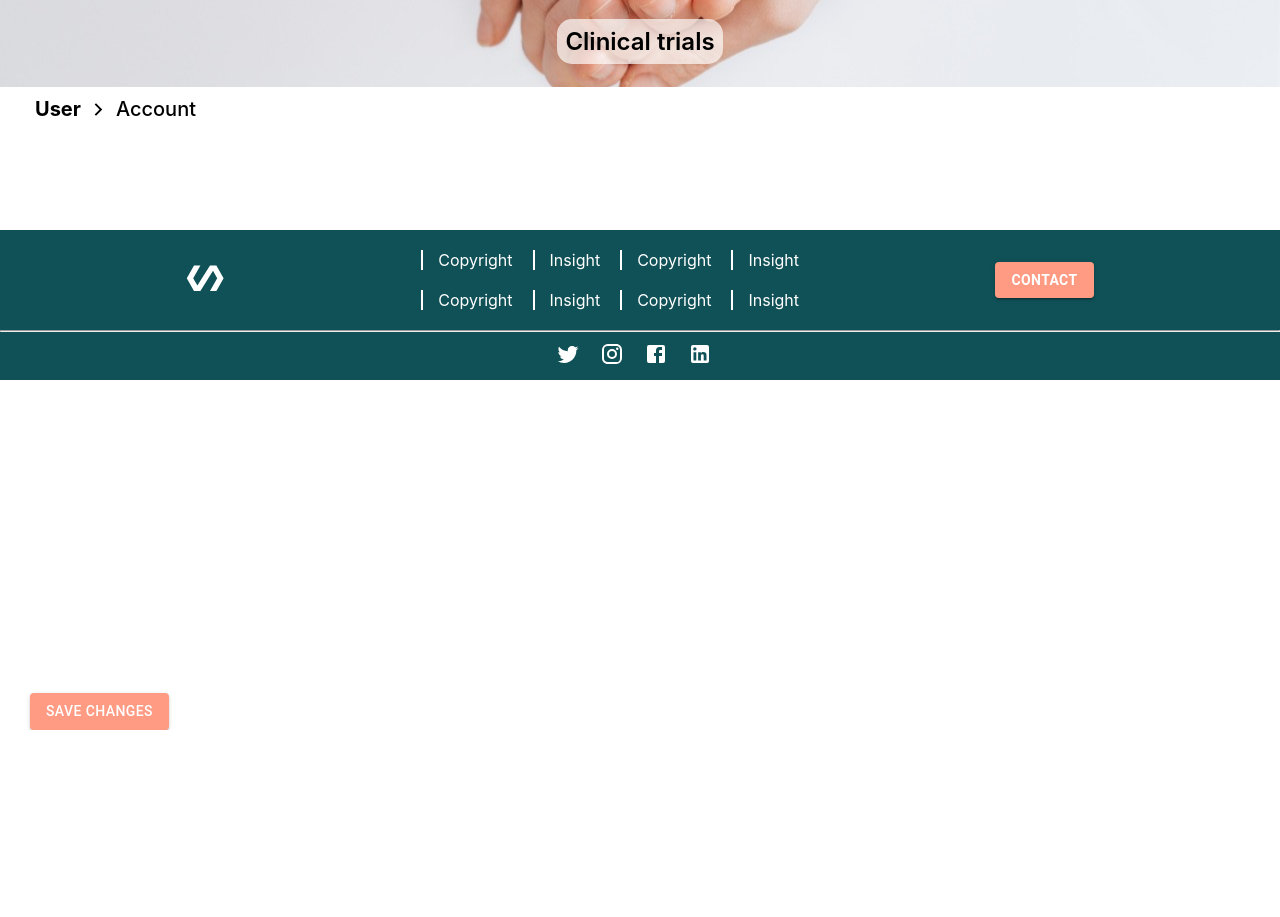
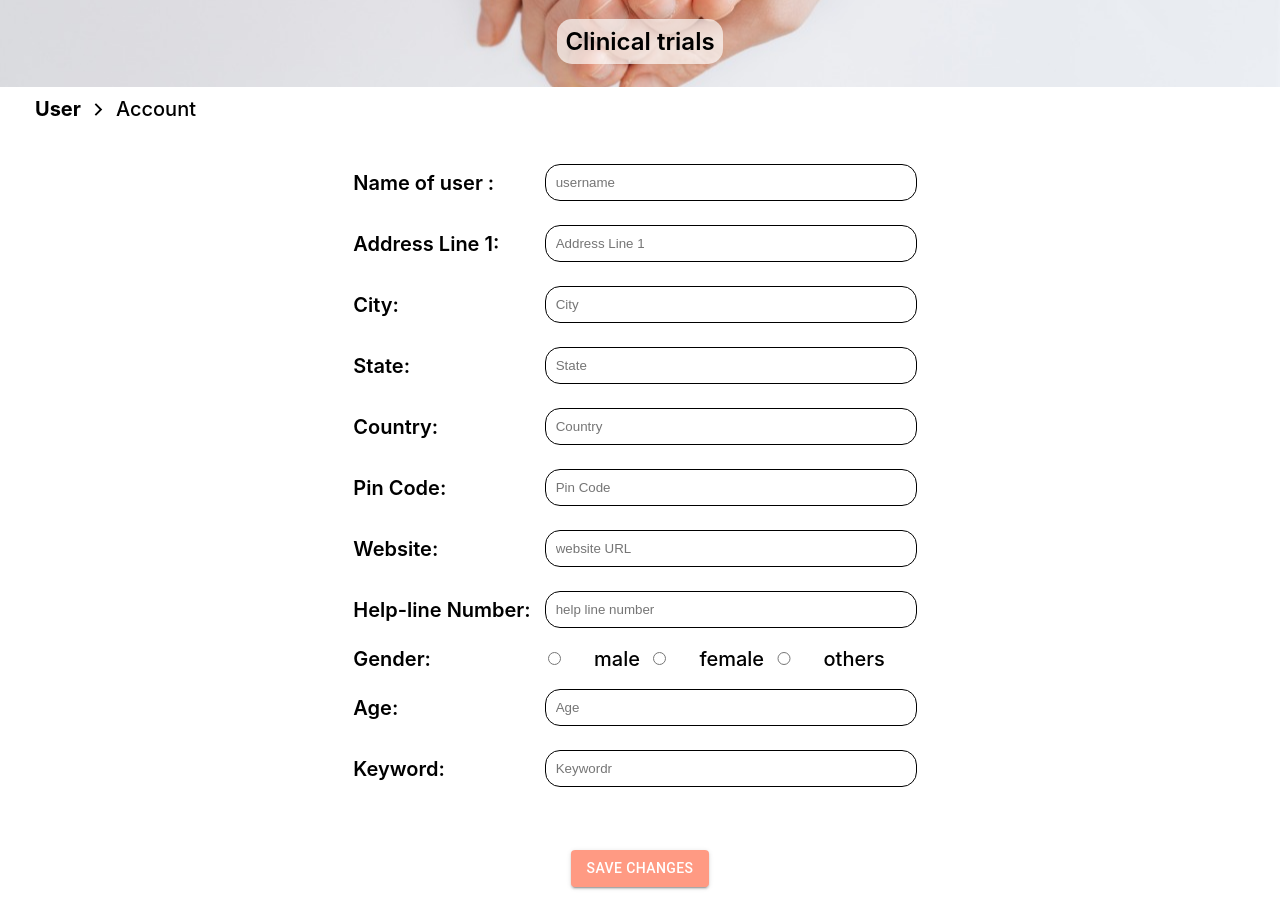
Before and after one commit to AvanishCodes/vconnect, a React (Create React App) app in the folder frontend/: page /useracc in a window 1280 px wide. Shown: the part 420-1337 px from the top of the page. Before the commit the page ends 1150 px from the top, so only its background shows below. Built offline with nearby package versions, Linux system fonts and the light colour scheme; sample sign-in values are in the browser's storage.

Commit message:
useracc ui done

```diff
--- a/frontend/src/pages/UserAcc/UserAcc.css
+++ b/frontend/src/pages/UserAcc/UserAcc.css
@@ -4,3 +4,8 @@
     position: absolute;
     left: 30px;
 }
+
+.field2{
+    display: flex;
+    width: 350px;
+}
--- a/frontend/src/pages/UserAcc/UserAcc.js
+++ b/frontend/src/pages/UserAcc/UserAcc.js
@@ -1,11 +1,13 @@
 import Footer from '../../components/Footer/Footer';
-import React from 'react'
+import React, { useState } from 'react'
 import Navbar from '../../components/Navbar/Navbar';
 import { Avatar, Button } from '@material-ui/core';
 import ArrowForwardIosIcon from '@material-ui/icons/ArrowForwardIos';
 import './UserAcc.css'
 
 function UserAcc() {
+    const [keyword,setKeyword] = useState("")
+
     return (
         <div>
             <Navbar/>
@@ -17,10 +19,65 @@ function UserAcc() {
                 <div className="track" >
                     User <ArrowForwardIosIcon /> <span>Account</span>
                 </div>
-                <div className="lower_home">
-                </div>
-                <Button className="savebutton" variant="contained" >save changes</Button>
-            <div className="footer"><Footer /></div>
+                <div className="field">
+                <table className="orgtable">
+                    <tr className="rowt" >
+                        <td>Name of user :</td>
+                        <td className="field" ><input placeholder="username" type="text" onChange={(e) => setKeyword(e.target.value)} /></td>
+                    </tr>
+                    <tr className="rowt" >
+                        <td>Address Line 1:</td>
+                        <td className="field" ><input placeholder="Address Line 1" type="text" onChange={(e) => setKeyword(e.target.value)} /></td>
+                    </tr>
+                    <tr className="rowt" >
+                        <td>City:</td>
+                        <td className="field" ><input placeholder="City" type="text" onChange={(e) => setKeyword(e.target.value)} /> </td>
+                    </tr>
+                    <tr className="rowt" >
+                        <td>State:</td>
+                        <td className="field" ><input placeholder="State" type="text" onChange={(e) => setKeyword(e.target.value)} /></td>
+                    </tr>
+                    <tr className="rowt" >
+                        <td>Country:</td>
+                        <td className="field" ><input placeholder="Country" type="text" onChange={(e) => setKeyword(e.target.value)} /></td>
+                    </tr>
+                    <tr className="rowt" >
+                        <td>Pin Code:</td>
+                        <td className="field" ><input placeholder="Pin Code" type="text" onChange={(e) => setKeyword(e.target.value)} /></td>
+                    </tr>
+                    <tr className="rowt" >
+                        <td>Website:</td>
+                        <td className="field" ><input placeholder="website URL" type="text" onChange={(e) => setKeyword(e.target.value)} />  </td>
+                    </tr>
+                    <tr className="rowt" >
+                        <td>Help-line Number: </td>
+                        <td className="field" ><input placeholder="help line number" type="text" onChange={(e) => setKeyword(e.target.value)} /></td>
+                    </tr>
+                    <tr className="rowt" >
+                        <td>Gender: </td>
+                        <td className="field field2" >
+                        <input type="radio" id="male" name="gender" value="male" />
+                    <label for="male">male</label>
+                    <input type="radio"  id="female" name="gender" value="female" />
+                    <label for="female">female</label>
+                    <input type="radio"  id="others" name="gender" value="others" />
+                    <label for="others">others</label>
+                        </td>
+                    </tr>
+                    <tr className="rowt" >
+                        <td>Age: </td>
+                        <td className="field" ><input placeholder="Age" type="number" onChange={(e) => setKeyword(e.target.value)} /></td>
+                    </tr>
+                    <tr className="rowt" >
+                        <td>Keyword: </td>
+                        <td className="field" ><input placeholder="Keywordr" type="text" onChange={(e) => setKeyword(e.target.value)} /></td>
+                    </tr>
+                </table>
+            </div>
+            <div className="savebuton">
+            <Button  variant="contained" >save changes</Button>
+            </div>
+
         </div>
     )
 }
```
